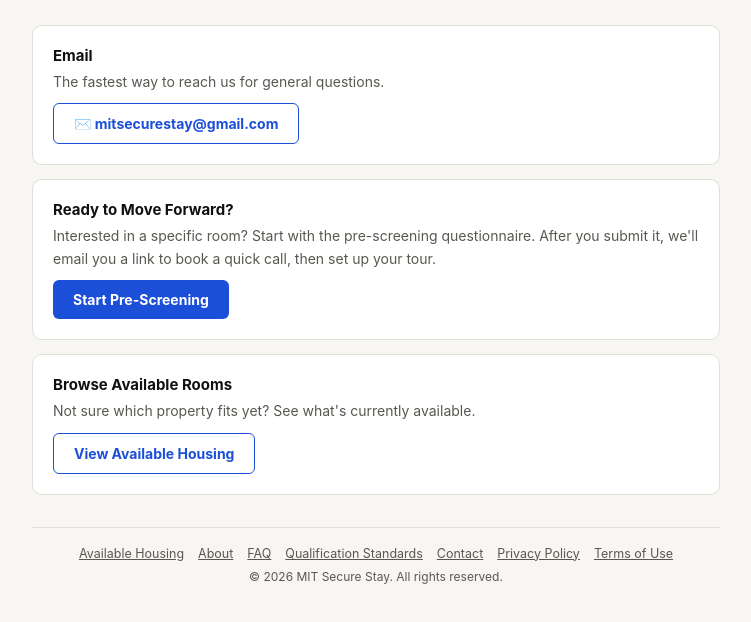
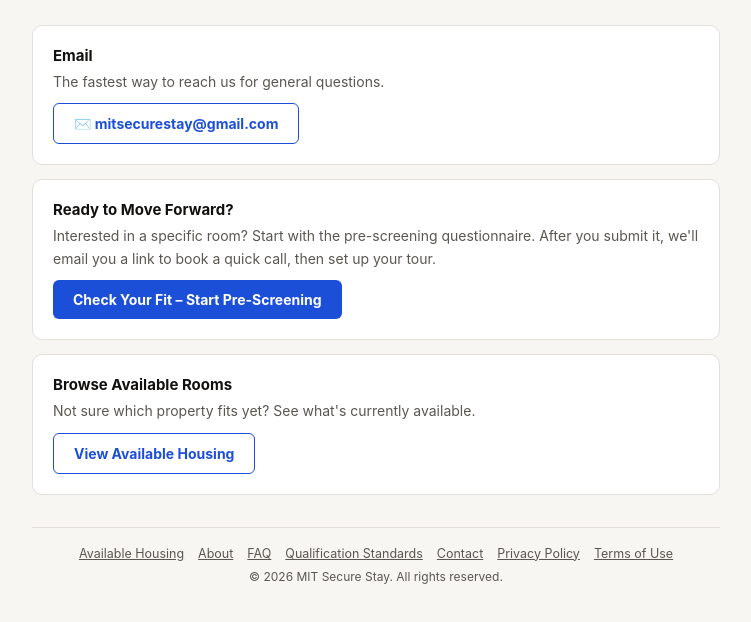
Before and after one commit to mitsecurestay/mitsecurestay.github.io, a plain HTML site: page contact.html in a window 1280 px wide. Shown: the part 154-776 px from the top of the page, without its empty margins (264-1015 px from the left). Drawn offline with Linux system fonts and the light colour scheme.

Commit message:
Update contact.html

```diff
--- a/contact.html
+++ b/contact.html
@@ -65,7 +65,7 @@
     <h2>Ready to Move Forward?</h2>
     <p>Interested in a specific room? Start with the pre-screening questionnaire. After you submit it, we'll email you a link to book a quick call, then set up your tour.</p>
     <div class="cta-row">
-      <a class="btn btn-primary" href="https://forms.gle/Km7K7EZvTzJMK62M9" target="_blank" rel="noopener">Start Pre-Screening</a>
+      <a class="btn btn-primary" href="https://forms.gle/Km7K7EZvTzJMK62M9" target="_blank" rel="noopener">Check Your Fit – Start Pre-Screening</a>
     </div>
   </div>
 
```
